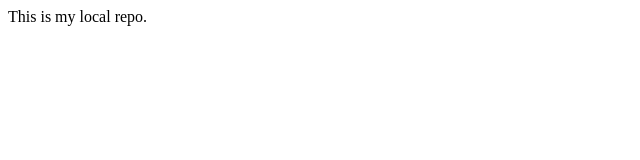
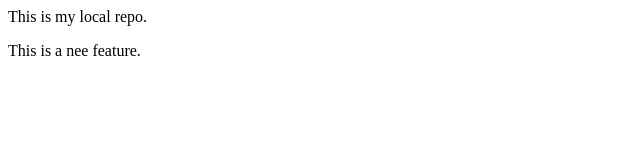
Before and after one commit to sumit211998/localtoremote, a plain HTML site: page index.html in a window 1280 px wide. Shown: the whole page, without its empty margins (0-640 px from the left). Drawn offline with Linux system fonts and the light colour scheme.

Commit message:
add new feature

```diff
--- a/index.html
+++ b/index.html
@@ -1 +1,2 @@
 <p>This is my local repo.</p>
+<p>This is a nee feature.</p>
```
